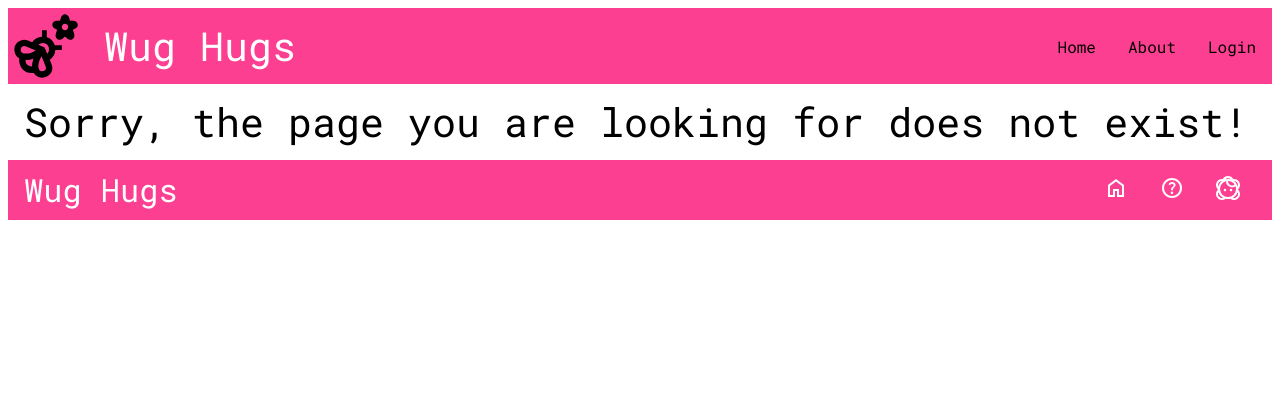
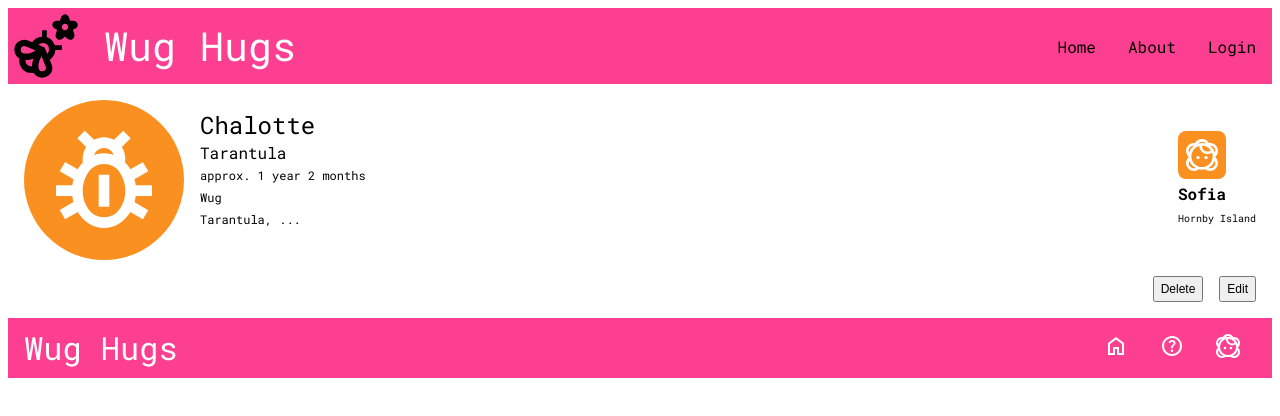
Before and after one commit to spaco22/wughugs-client, a React (Vite) app: page /wugs/1 in a window 1280 px wide. Shown: the top 416 px of the page. Built offline with nearby package versions, Linux system fonts and the light colour scheme.

Commit message:
update routing for wug page

```diff
--- a/src/App.jsx
+++ b/src/App.jsx
@@ -31,7 +31,7 @@ function App() {
 
           <Route path="/add-wug" element={<AddWug />} />
 
-          <Route path="/wug" element={<WugPage />} />
+          <Route path="/wugs/:wugId" element={<WugPage />} />
 
           <Route path="*" element={<NotFoundPage />} />
         </Routes>
```
